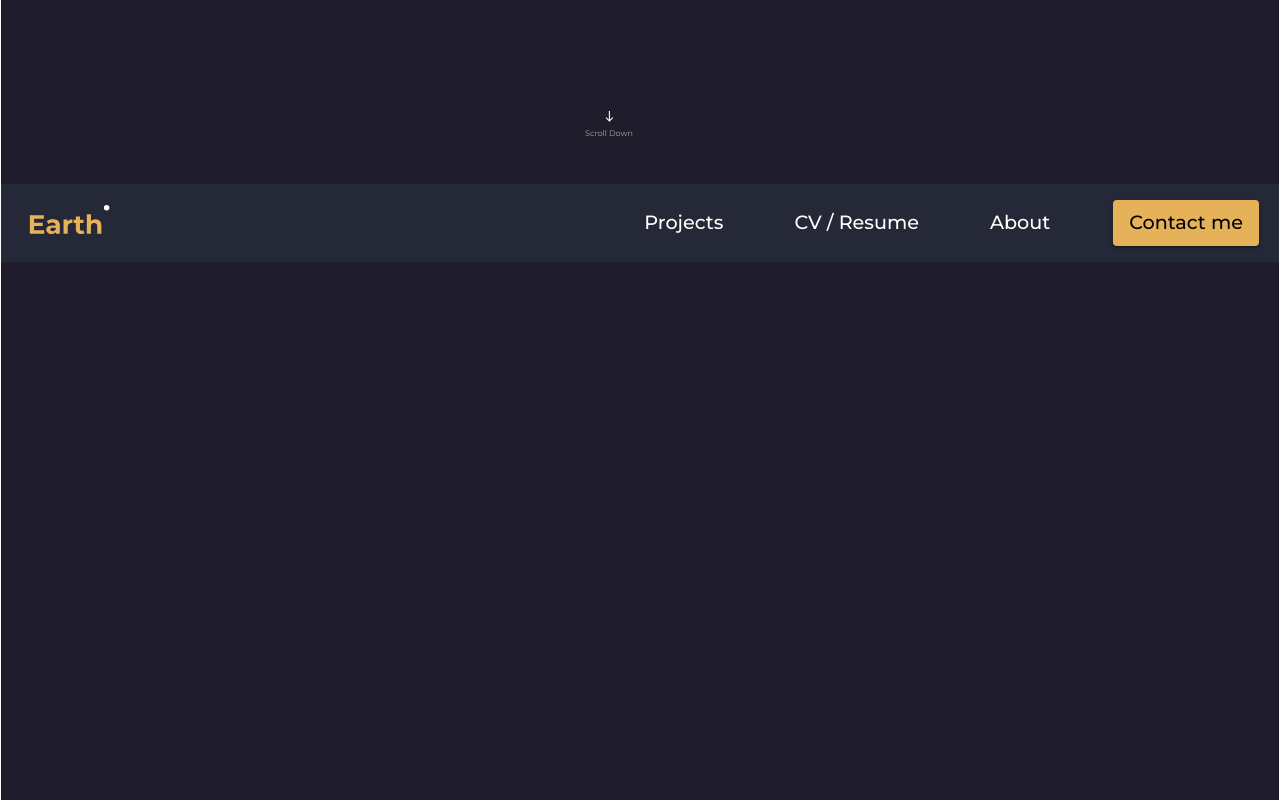
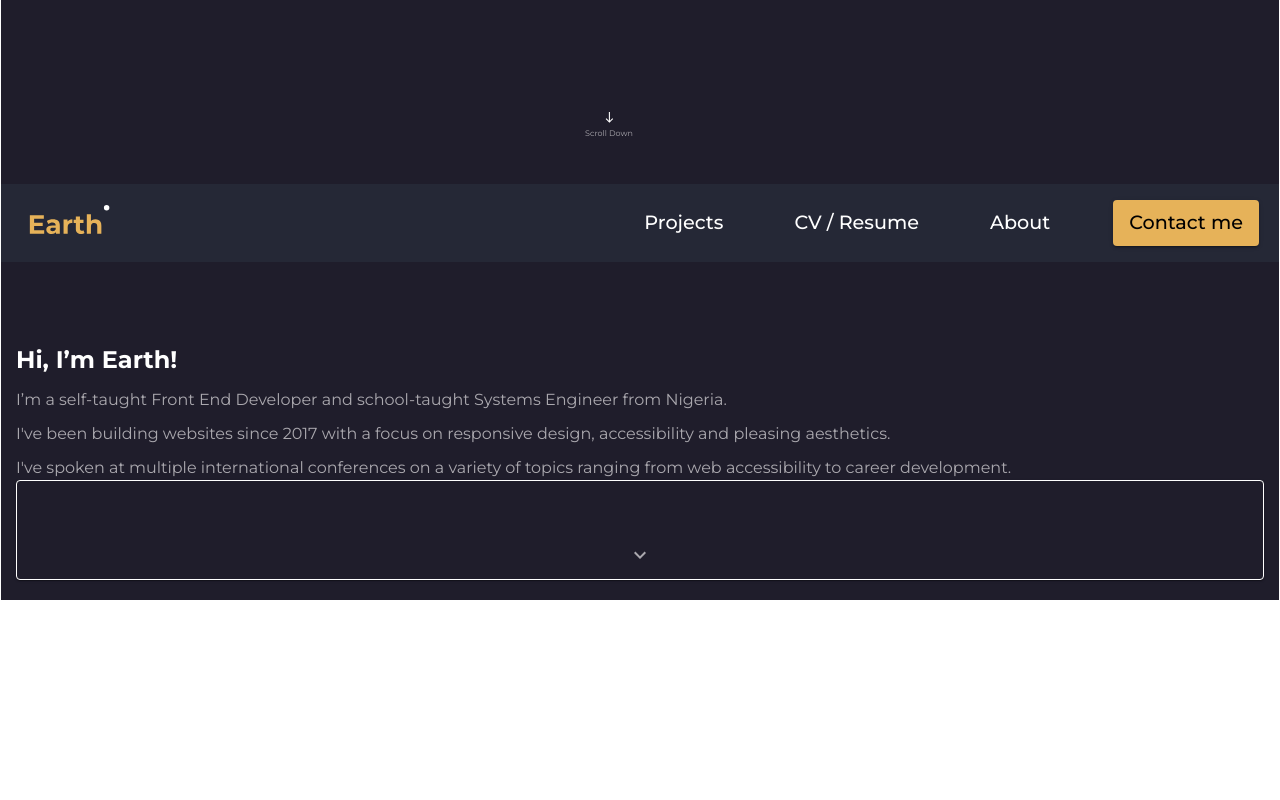
Before and after one commit to earthjan/earth, a React (Create React App) app: page / in a window 1280 px wide. Shown: the part 617-1417 px from the top of the page. After the commit the page ends 1218 px from the top, so only its background shows below. Built offline with nearby package versions, Linux system fonts and the light colour scheme.

Commit message:
Add bio section
Added bio section. I also initialize the read more section

```diff
--- /dev/null
+++ b/src/components/templates/MainPage/Bio/Bio.js
@@ -0,0 +1,34 @@
+import React from "react";
+
+import { Box, Typography } from "@mui/material";
+
+import TextGray from "../../../atoms/TextGray/TextGray";
+import ReadMore from "./ReadMore/ReadMore";
+
+import styles from "./styles";
+
+const Bio = () => {
+  return (
+    <Box sx={styles.base}>
+      <Box sx={styles.pySetter}>
+        <Typography sx={styles.title}>Hi, I’m Earth!</Typography>
+        <TextGray sx={styles.content}>
+          I’m a self-taught Front End Developer and school-taught Systems
+          Engineer from Nigeria.
+        </TextGray>
+        <TextGray sx={styles.content}>
+          I've been building websites since 2017 with a focus on responsive
+          design, accessibility and pleasing aesthetics.
+        </TextGray>
+        <TextGray sx={styles.content}>
+          I've spoken at multiple international conferences on a variety of
+          topics ranging from web accessibility to career development.
+        </TextGray>
+
+        <ReadMore />
+      </Box>
+    </Box>
+  );
+};
+
+export default Bio;
--- /dev/null
+++ b/src/components/templates/MainPage/Bio/ReadMore/ReadMore.js
@@ -0,0 +1,30 @@
+import React from "react";
+
+import {
+  Accordion,
+  AccordionSummary,
+  AccordionDetails,
+  Typography,
+} from "@mui/material";
+import ExpandMoreIcon from "@mui/icons-material/ExpandMore";
+
+import styles from "./styles";
+
+const ReadMore = () => {
+  return (
+    <Accordion sx={styles.accordion}>
+      <AccordionSummary
+        expandIcon={<ExpandMoreIcon sx={styles.expandIcon}/>}
+        sx={styles.accordionSummary}
+      />
+      <AccordionDetails>
+        <Typography>
+          Lorem ipsum dolor sit amet, consectetur adipiscing elit. Suspendisse
+          malesuada lacus ex, sit amet blandit leo lobortis eget.
+        </Typography>
+      </AccordionDetails>
+    </Accordion>
+  );
+};
+
+export default ReadMore;
--- /dev/null
+++ b/src/components/templates/MainPage/Bio/ReadMore/styles.js
@@ -0,0 +1,20 @@
+const styles = {
+  accordion: {
+    backgroundColor: "primary.main",
+    border: { xs: 0, md: 1 },
+    borderColor: "content.main",
+    paddingTop: { xs: "50px" }
+  },
+
+  accordionSummary: {
+    "& .MuiAccordionSummary-content": {
+      display: "none",
+    },
+  },
+
+  expandIcon: {
+    color: "content.main",
+  },
+};
+
+export default styles;
--- /dev/null
+++ b/src/components/templates/MainPage/Bio/styles.js
@@ -0,0 +1,30 @@
+const styles = {
+  base: {
+    width: "100%",
+
+    /**
+     * Centers the children elements
+     */
+    display: "flex",
+    flexDirection: "column",
+    justifyContent: "center"
+  },
+
+  pySetter: {
+    paddingTop: { xs: "80px" },
+    paddingBottom: { xs: "20px" }
+  },
+
+  title: {
+    fontSize: {
+      xs: "1.5rem",
+    },
+    fontWeight: "bold",
+  },
+
+  content: {
+    paddingTop: { xs: "10px" }
+  },
+};
+
+export default styles;
--- a/src/components/templates/MainPage/MainPage.js
+++ b/src/components/templates/MainPage/MainPage.js
@@ -4,6 +4,7 @@ import { Box } from "@mui/material";
 
 import LandingPage from "./LandingPage/LandingPage";
 import AppBarContainer from "../../atoms/AppBarContainer/AppBarContainer";
+import Bio from "./Bio/Bio";
 
 import { LogoEarth, getNavLinks, getMenuList } from "./utils";
 
@@ -21,8 +22,9 @@ const MainPage = () => {
           menuList={getMenuList()}
         />
 
-        {/* For testing purposes. It sets horizontal scroll to test AppBar on scroll behavior */}
-        <Box sx={{ height: "1500px" }} />
+        <Box sx={styles.bioPadding}>
+          <Bio />
+        </Box>
       </Box>
     </Box>
   );
--- a/src/components/templates/MainPage/styles.js
+++ b/src/components/templates/MainPage/styles.js
@@ -27,28 +27,16 @@ const styles = {
     height: {
       xs: "30px",
       md: "35px",
-      xl: "45px"
+      xl: "45px",
     },
     width: {
       xs: "90px",
       md: "95px",
-      xl: "105px"
-    }
+      xl: "105px",
+    },
   },
 
-  textWithIconBase: {
-    flexDirection: "row",
-    justifyContent: "space-between",
-    width: "100%",
-  },
-  textWithIconText: {
-    textDecoration: "underline",
-    color: "links.main",
-  },
-  textWithIconIcon: {
-    color: "links.main",
-    paddingLeft: "15px",
-  },
+  bioPadding: { px: "15px" },
 };
 
 export default styles;
```
Also changed, not shown: src/components/templates/MainPage/Bio/ReadMore/utils.js (added), src/components/templates/MainPage/Bio/utils.js (added).
